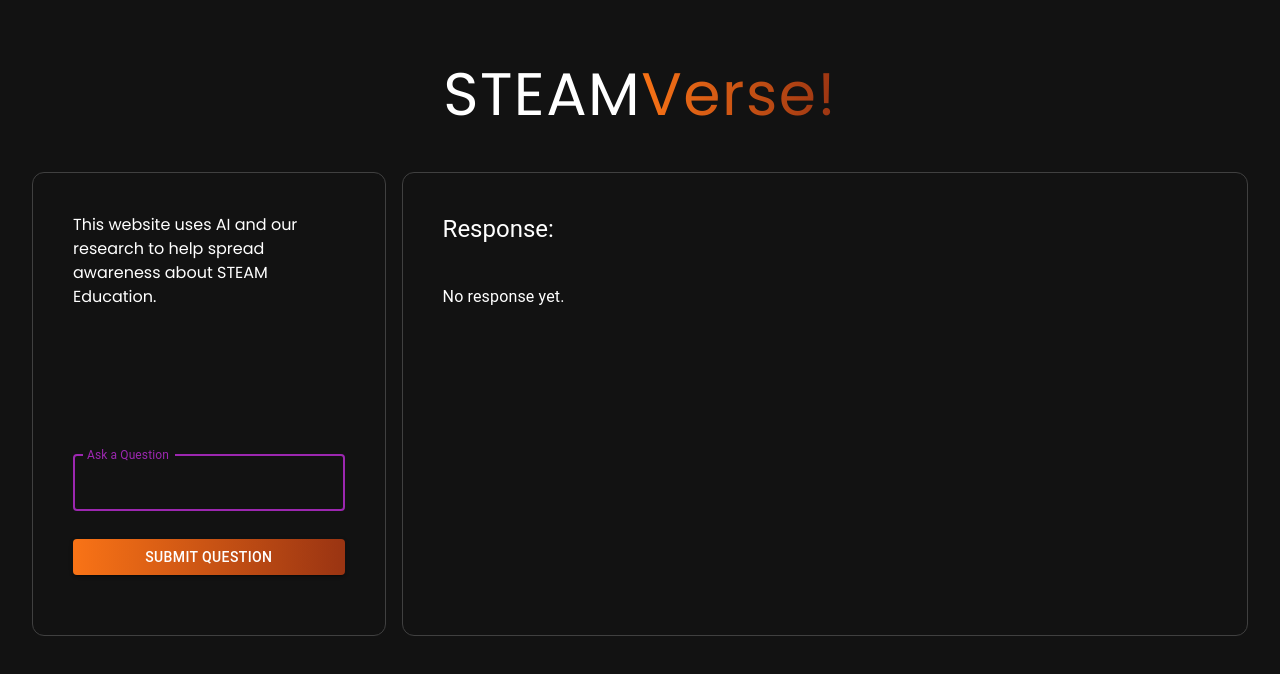
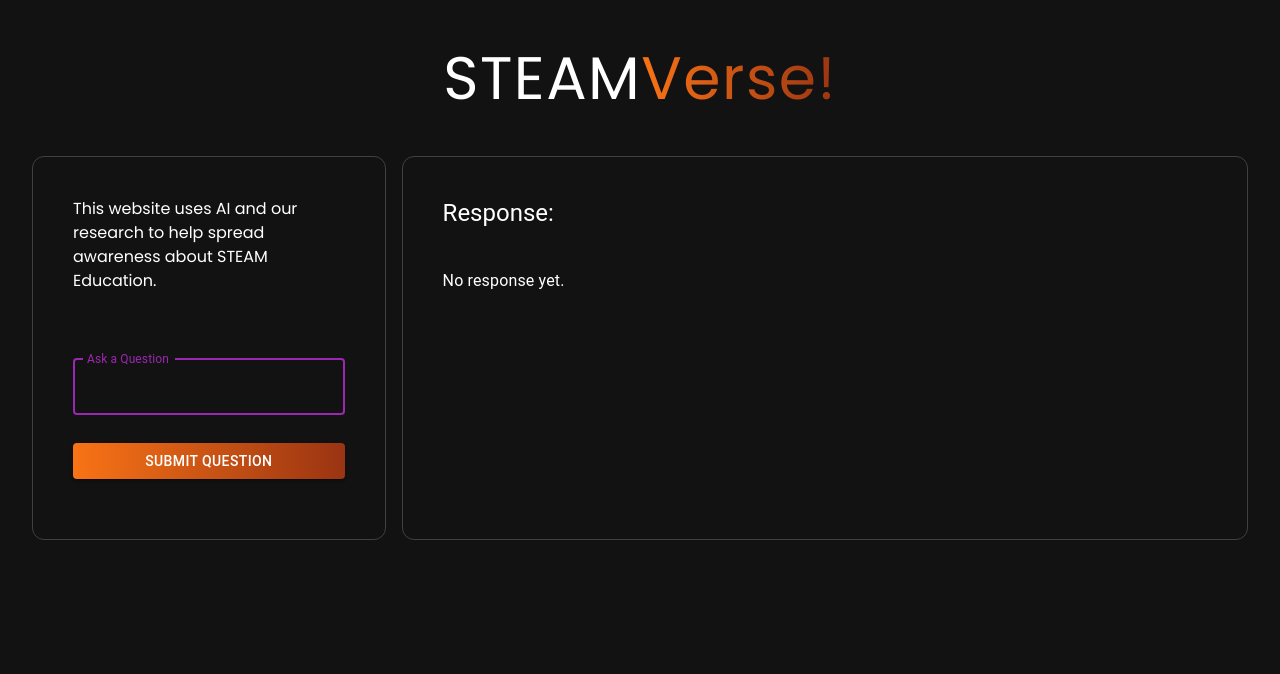
Before and after one commit to Mayank9511/Steam-client, a React (Vite) app: page / in a window 1280 px wide. Shown: the top 674 px of the page. Built offline with nearby package versions, Linux system fonts and the light colour scheme.

Commit message:
new height

```diff
--- a/src/components/GetStarted.jsx
+++ b/src/components/GetStarted.jsx
@@ -42,8 +42,8 @@ const GetStarted = () => {
   };
 
   return (
-    <div className="flex flex-col">
-      <h2 className="text-3xl sm:text-5xl lg:text-6xl text-center mt-6 tracking-wide">
+    <div className="flex flex-col my-2">
+      <h2 className="text-3xl sm:text-5xl lg:text-6xl text-center tracking-wide">
         STEAM
         <span className="bg-gradient-to-r from-orange-500 to-orange-800 text-transparent bg-clip-text">
           Verse!
@@ -51,7 +51,7 @@ const GetStarted = () => {
       </h2>
       <div className="mt-[5vh]  flex flex-grow flex-wrap">
         {/* Left Box - File Upload and Question (30% Width) */}
-        <div className="w-full h-[60vh] sm:w-1/2 lg:w-[30%] p-2">
+        <div className="w-full h-[35vh] sm:w-1/2 lg:w-[30%] lg:h-[50vh] p-2">
           <div className="p-10 border border-neutral-700 rounded-xl h-full flex flex-col justify-between">
             <div>
               <Typography variant="h8" gutterBottom>
@@ -94,13 +94,13 @@ const GetStarted = () => {
         </div>
 
         {/* Right Box - Response (70% Width) */}
-        <div className="w-full h-[60vh] sm:w-1/2 lg:w-[70%] p-2">
+        <div className="w-full h-[50vh] sm:w-1/2 lg:w-[70%] p-2">
           <div className="p-10 border border-neutral-700 rounded-xl h-full">
             <Typography variant="h5" gutterBottom>
               Response:
             </Typography>
 
-            <div className="max-h-[70vh] sm:h-[50vh] overflow-y-auto">
+            <div className="h-[35vh] sm:h-[50vh] lg:h-[30vh] overflow-y-auto">
               {response ? (
                 <Typography
                   variant="body1"
```
